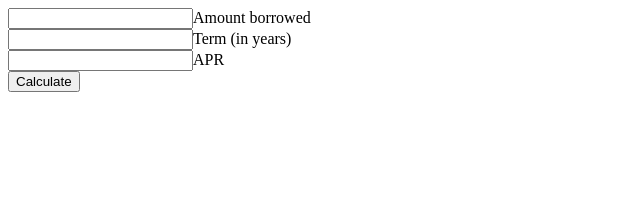
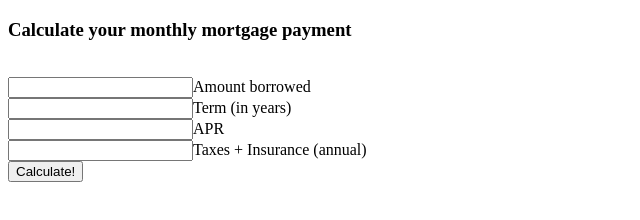
Before and after one commit to beatsforthemind/calculators, a plain HTML site: page mortgagecalc.html in a window 1280 px wide. Shown: the whole page, without its empty margins (0-640 px from the left). Drawn offline with Linux system fonts and the light colour scheme.

Commit message:
Added escrow to calculation and total interest paid in the output

```diff
--- a/mortgagecalc.html
+++ b/mortgagecalc.html
@@ -6,23 +6,36 @@
     <title>Mortgage Calculator</title>
   </head>
   <body>
+	<h3>Calculate your monthly mortgage payment</h3><br>
     <!-- No input is currently validated, which is, you know, bad -->
     <input type="number" id="amount">Amount borrowed</input><br>
 	<input type="number" id="term">Term (in years)</input><br>
 	<input type="number" id="apr">APR</input><br>
-	<input type="button" onClick="calculate()" value="Calculate"! /><br><br>
+	<input type="number" id="escrow">Taxes + Insurance (annual)</input><br>
+	<input type="button" onClick="calculate()" value="Calculate!" /><br><br>
 	<div id="output"></div>
 
     <script>
 		function calculate() {
-			amount = Number(document.getElementById("amount").value);
+			amountBorrowed = Number(document.getElementById("amount").value);
 			term = Number(document.getElementById("term").value);
+			totalAmount = amountBorrowed + (Number(document.getElementById("escrow").value) * term);
 			apr = (Number(document.getElementById("apr").value) * 0.01); //this needs to be a percent, not an int
 			mpr = apr / 12; //monthly percentage rate
 			numberOfPayments = term * 12;
 			intPaid = Math.pow(1 + mpr, numberOfPayments);
-			monthlyPaymentAmount = "Monthly Payment Amount: $" + ((amount * mpr * intPaid)/(intPaid - 1)).toFixed(2);
-			document.getElementById("output").innerHTML = monthlyPaymentAmount;
+			monthlyPaymentAmount = numberWithCommas(((totalAmount * mpr * intPaid)/(intPaid - 1)).toFixed(2));
+			totalIntPaid = numberWithCommas(((monthlyPaymentAmount * numberOfPayments) - amountBorrowed).toFixed(2));
+			outputStr = "Monthly Payment Amount: $" + monthlyPaymentAmount + "<br>Total Interest Paid: $" + totalIntPaid;
+			document.getElementById("output").innerHTML = outputStr;
+
+			//for (i = 1; i < numberOfPayments; i++) {
+
+			//}
+		}
+
+		function numberWithCommas(x) { //credit to Elias Zamaria on StackOverflow for this function
+			return x.toString().replace(/\B(?=(\d{3})+(?!\d))/g, ",");
 		}
     </script>
   </body>
```
